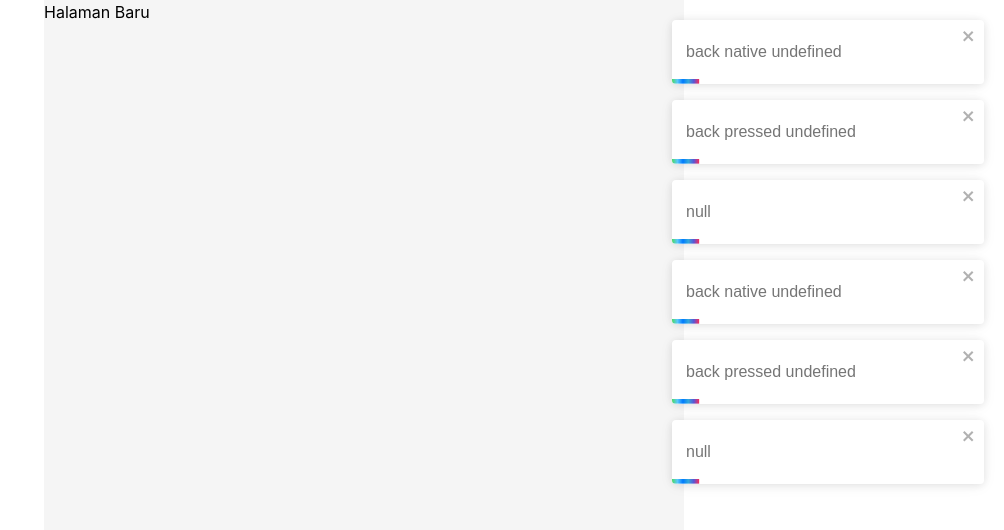
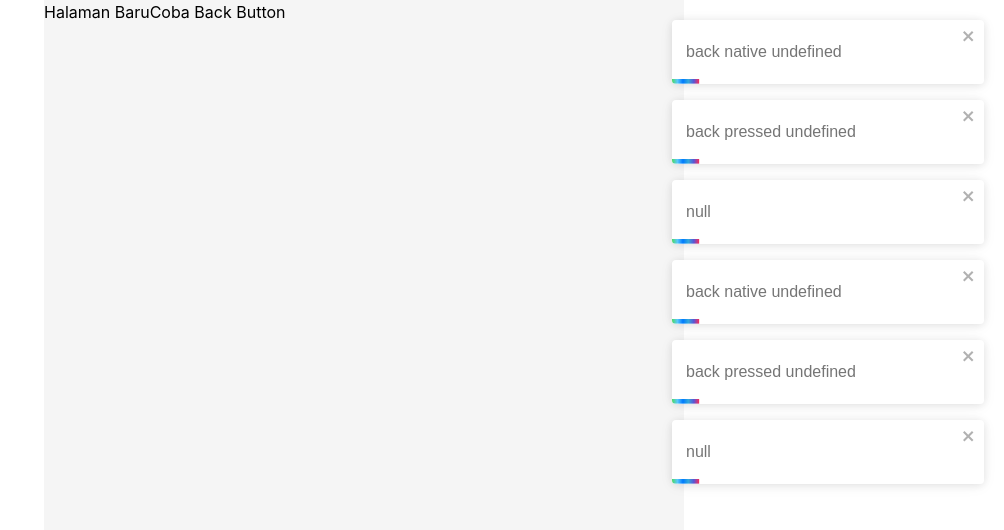
Before and after one commit to fbtwitter/webview-native-sync, a React (Create React App) app: page /history in a window 1280 px wide. Shown: the top 530 px of the page, without its empty margins (276-1280 px from the left). Built offline with nearby package versions, Linux system fonts and the light colour scheme.

Commit message:
add back handler

```diff
--- a/src/pages/History.jsx
+++ b/src/pages/History.jsx
@@ -1,3 +1,4 @@
+/* eslint-disable no-undef */
 import { useEffect } from "react";
 import { toast } from "react-toastify";
 
@@ -7,7 +8,22 @@ const History = () => {
     toast(`back pressed ${window.onBackPressed}`);
   }, []);
 
-  return <div>Halaman Baru</div>;
+  const backHandler = () => {
+    if (/Android/.test(window.navigator.userAgent)) {
+      window.InterfaceObject.nativeDo({ command: "finish", data: {} });
+    } else {
+      webkit.messageHandlers.nativeDo.postMessage({
+        command: "finish",
+        data: {},
+      });
+    }
+  };
+  return (
+    <div>
+      Halaman Baru
+      <button onClick={() => backHandler()}>Coba Back Button</button>
+    </div>
+  );
 };
 
 export default History;
```
